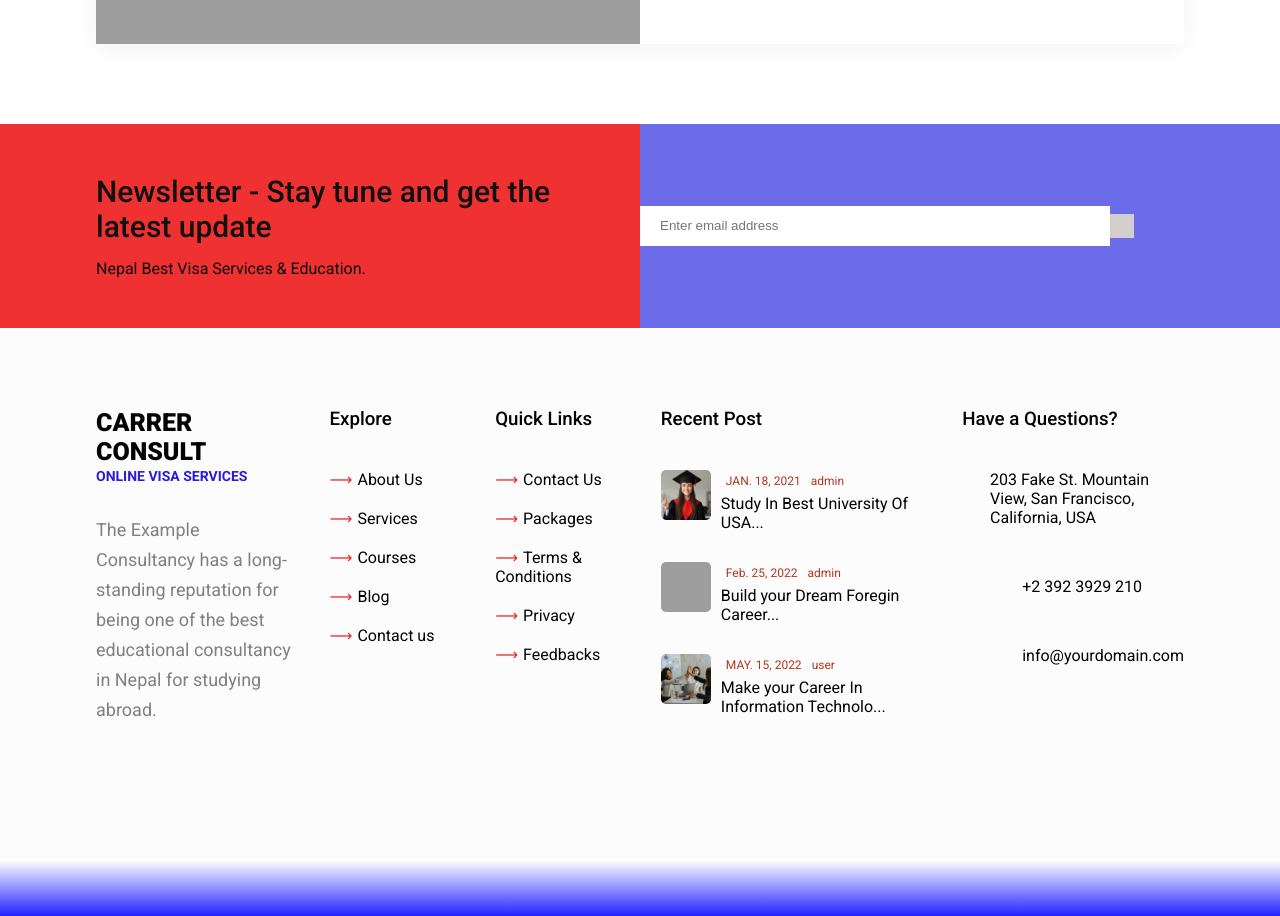
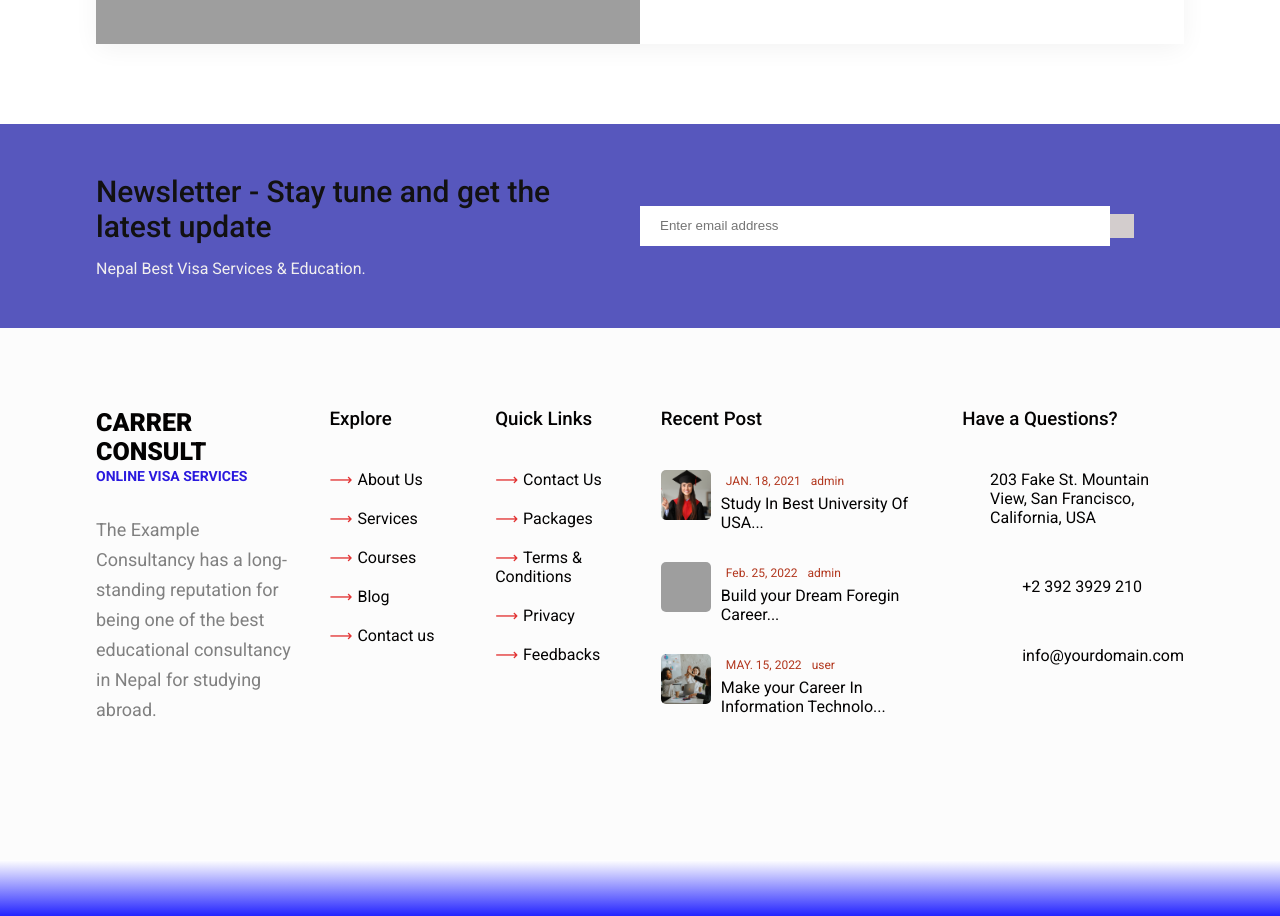
Before and after one commit to anishmendes/Consultancy-website1, a React (Create React App) app: page /contact in a window 1280 px wide. Shown: the part 1560-2476 px from the top of the page. Built offline with nearby package versions, Linux system fonts and the light colour scheme; grey boxes are pictures that could not be loaded; the HTML template or start-up script is replaced by a standard one.

Commit message:
color changes

```diff
--- a/src/components/common/footer/footer.css
+++ b/src/components/common/footer/footer.css
@@ -1,7 +1,7 @@
 .newletter {
-    background: linear-gradient(to right, #ef3131 50%, #6c6cea 50%);
+    background: rgb(87, 87, 189);
     padding: 50px 0;
-    color:#090606;
+    color:#f1efef;
 
 
 }
```
